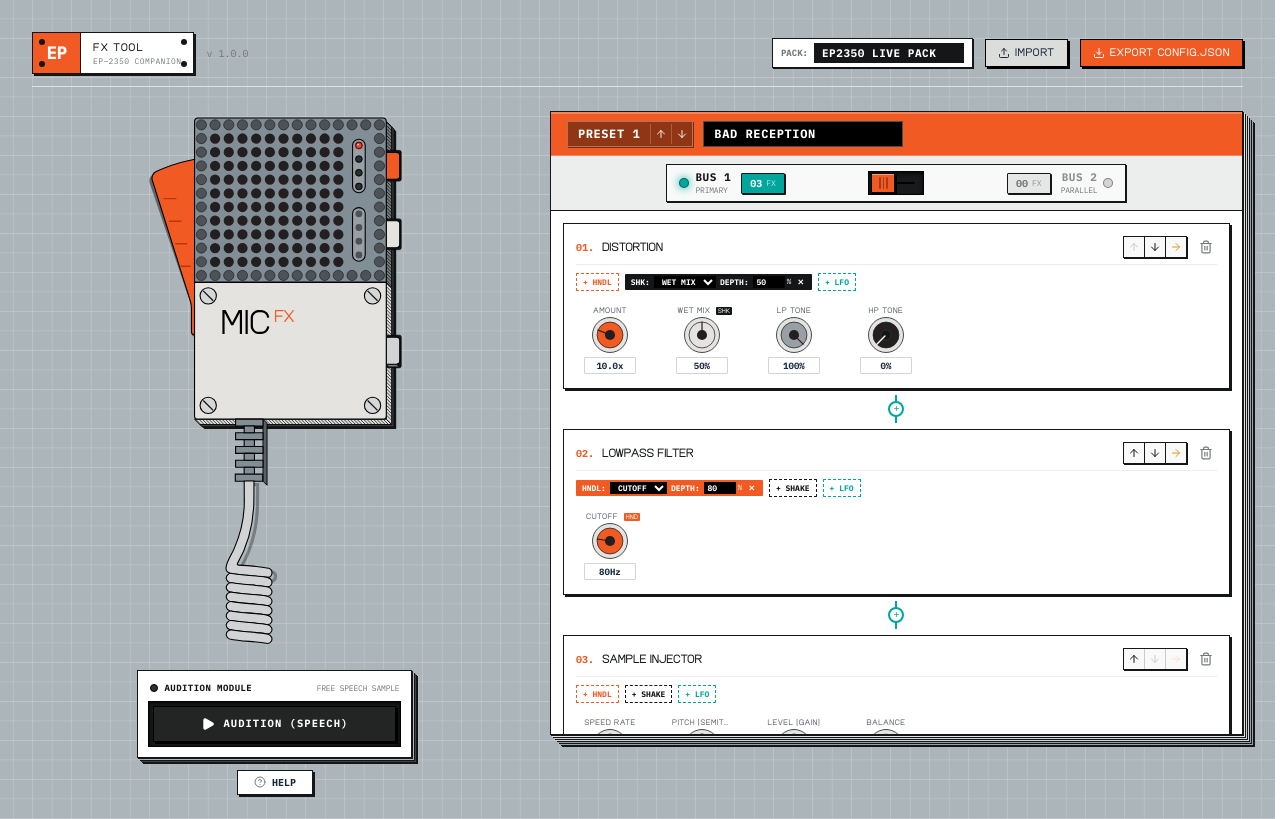
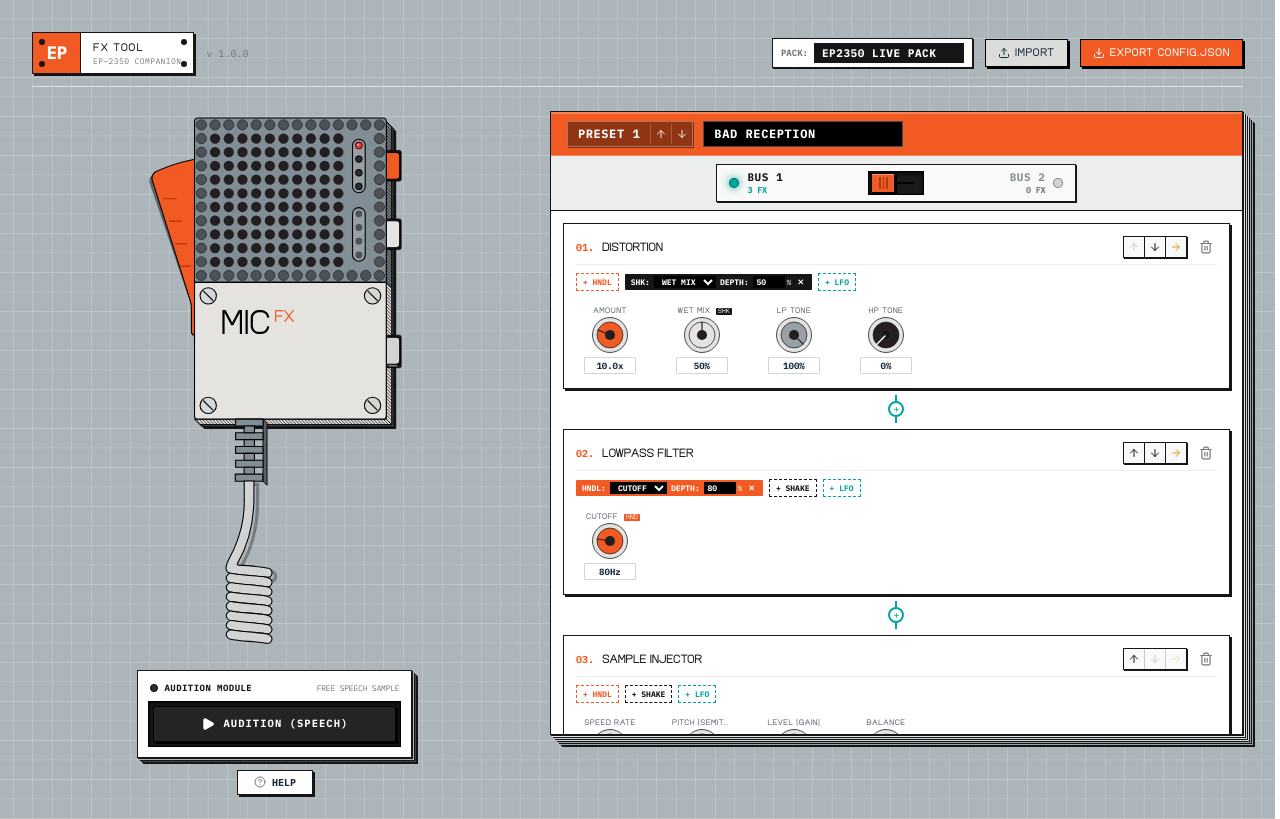
Before and after one commit to MaksimVerzakov/EP2350-FX-Tool, a React (Vite) app: page / in a window 1280 px wide. Built offline with nearby package versions, Linux system fonts and the light colour scheme.

Commit message:
feat: show FX count in subtitle area of Bus 1 and Bus 2 instead of separate boxes

```diff
--- a/src/components/PresetLedger.tsx
+++ b/src/components/PresetLedger.tsx
@@ -945,18 +945,18 @@ export const PresetLedger: React.FC<PresetLedgerProps> = ({
       {/* 2. DUAL PARALLEL BUS PHYSICAL SWITCH BAR */}
       <div className="bg-[#eceeed] border-b border-[#141617] flex items-center justify-center px-4 py-2 shrink-0 select-none">
         {/* PHYSICAL TE MECHANICAL DUAL BUS CONSOLE */}
-        <div className="flex items-center justify-between bg-[#f8f9f8] px-3 py-1.5 rounded-[0px] border border-[#141617] shadow-[1px_1px_0px_#141617] w-full max-w-[460px]">
+        <div className="flex items-center justify-between bg-[#f8f9f8] px-3 py-1.5 rounded-[0px] border border-[#141617] shadow-[1px_1px_0px_#141617] w-full max-w-[360px]">
           {/* Left Station: BUS 1 */}
           <button
             type="button"
             onClick={() => setActiveBus(1)}
-            className="flex items-center gap-2.5 flex-1 justify-start group cursor-pointer focus:outline-none"
+            className="flex items-center gap-2 flex-1 justify-start group cursor-pointer focus:outline-none"
             title="Switch to Bus 1 (Primary signal path)"
           >
-            <div className="flex items-center gap-1.5">
+            <div className="flex items-center gap-2">
               {/* Status LED Indicator */}
               <span
-                className={`w-2.5 h-2.5 rounded-full border border-black/40 transition-all ${
+                className={`w-2.5 h-2.5 rounded-full border border-black/40 transition-all shrink-0 ${
                   activeBus === 1
                     ? 'bg-[#00a69c] shadow-[0_0_8px_#00a69c]'
                     : 'bg-black/15'
@@ -970,22 +970,14 @@ export const PresetLedger: React.FC<PresetLedgerProps> = ({
                 >
                   BUS 1
                 </span>
-                <span className="font-mono text-[8px] text-[#73787a] tracking-tight uppercase">
-                  PRIMARY
+                <span
+                  className={`font-mono text-[8.5px] tracking-tight uppercase font-bold transition-colors ${
+                    activeBus === 1 ? 'text-[#00a69c]' : 'text-[#73787a]'
+                  }`}
+                >
+                  {bus1Items.length} FX
                 </span>
               </div>
-            </div>
-
-            {/* Symmetrical TE LCD-Style Tally Counter */}
-            <div
-              className={`flex items-center gap-1 px-2 py-0.5 font-mono text-[10px] font-bold rounded-[1px] border border-[#141617] shadow-[1px_1px_0px_#141617] transition-all ${
-                activeBus === 1
-                  ? 'bg-[#00a69c] text-white'
-                  : 'bg-[#e4e7e5] text-[#73787a]'
-              }`}
-            >
-              <span>{String(bus1Items.length).padStart(2, '0')}</span>
-              <span className="text-[8px] opacity-75 font-normal">FX</span>
             </div>
           </button>
 
@@ -1019,22 +1011,10 @@ export const PresetLedger: React.FC<PresetLedgerProps> = ({
           <button
             type="button"
             onClick={() => setActiveBus(2)}
-            className="flex items-center gap-2.5 flex-1 justify-end group cursor-pointer focus:outline-none"
+            className="flex items-center gap-2 flex-1 justify-end group cursor-pointer focus:outline-none"
             title="Switch to Bus 2 (Parallel signal path)"
           >
-            {/* Symmetrical TE LCD-Style Tally Counter */}
-            <div
-              className={`flex items-center gap-1 px-2 py-0.5 font-mono text-[10px] font-bold rounded-[1px] border border-[#141617] shadow-[1px_1px_0px_#141617] transition-all ${
-                activeBus === 2
-                  ? 'bg-[#d99b26] text-white'
-                  : 'bg-[#e4e7e5] text-[#73787a]'
-              }`}
-            >
-              <span>{String(bus2Items.length).padStart(2, '0')}</span>
-              <span className="text-[8px] opacity-75 font-normal">FX</span>
-            </div>
-
-            <div className="flex items-center gap-1.5">
+            <div className="flex items-center gap-2">
               <div className="flex flex-col items-end leading-tight">
                 <span
                   className={`font-mono text-[11px] font-bold tracking-wider uppercase transition-colors ${
@@ -1043,13 +1023,17 @@ export const PresetLedger: React.FC<PresetLedgerProps> = ({
                 >
                   BUS 2
                 </span>
-                <span className="font-mono text-[8px] text-[#73787a] tracking-tight uppercase">
-                  PARALLEL
+                <span
+                  className={`font-mono text-[8.5px] tracking-tight uppercase font-bold transition-colors ${
+                    activeBus === 2 ? 'text-[#d99b26]' : 'text-[#73787a]'
+                  }`}
+                >
+                  {bus2Items.length} FX
                 </span>
               </div>
               {/* Status LED Indicator */}
               <span
-                className={`w-2.5 h-2.5 rounded-full border border-black/40 transition-all ${
+                className={`w-2.5 h-2.5 rounded-full border border-black/40 transition-all shrink-0 ${
                   activeBus === 2
                     ? 'bg-[#d99b26] shadow-[0_0_8px_#d99b26]'
                     : 'bg-black/15'
```
